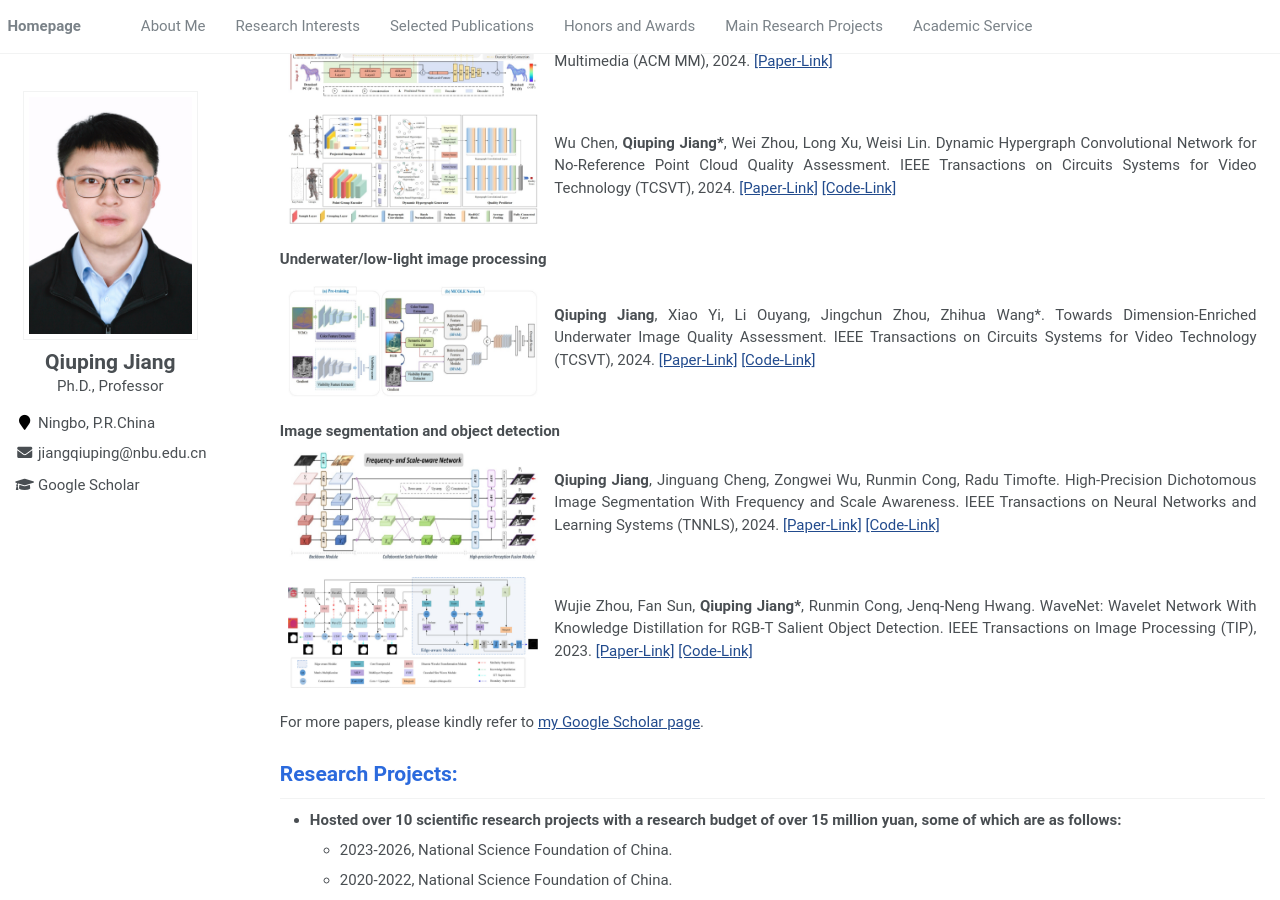
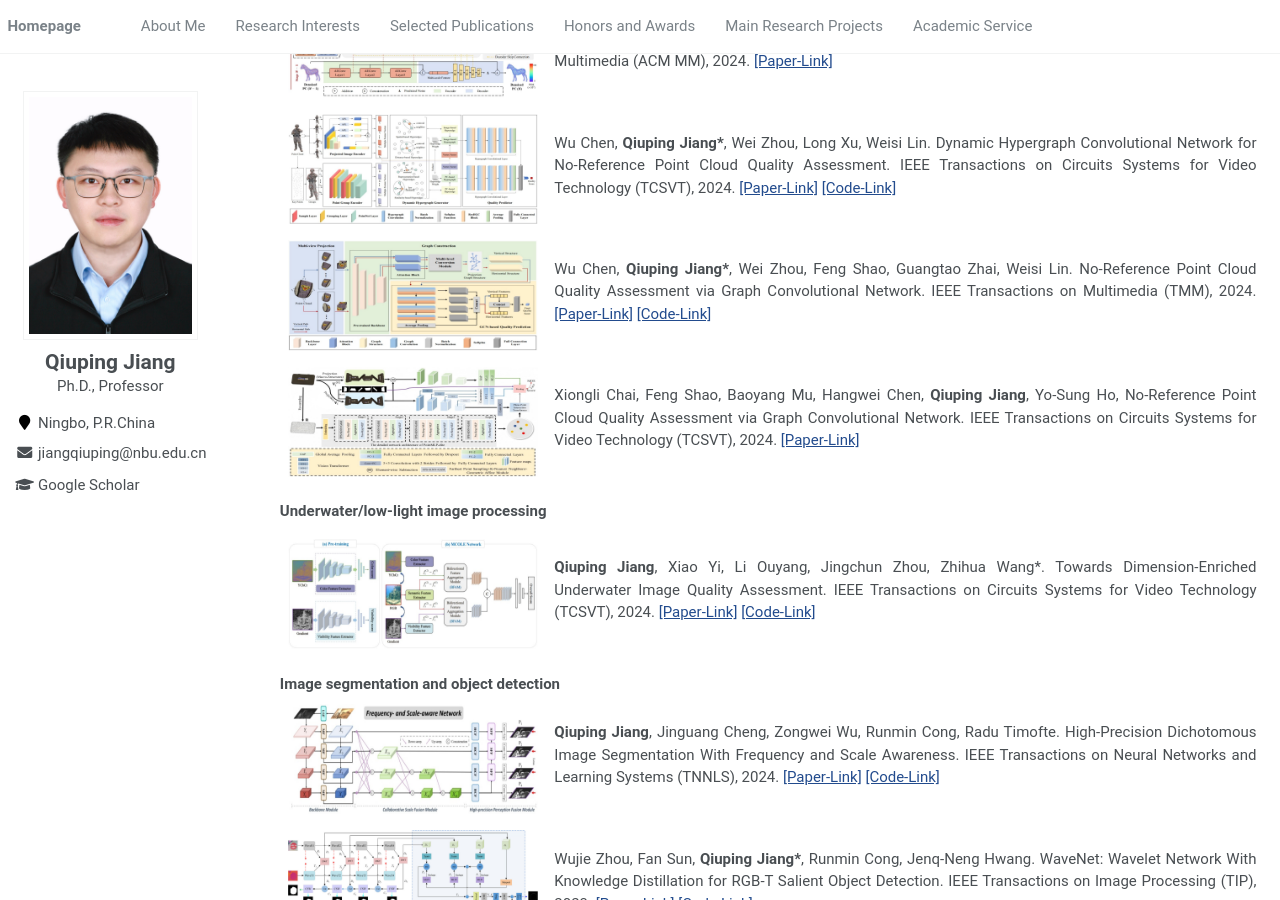
Before and after one commit to jiang-qiuping/Jiang-qiuping.github.io, a Jekyll site: the page built from assets/_pages/about.md, in a window 1280 px wide and 900 px high, scrolled down 2044 px. Built offline with Jekyll 4.4.1, drawn with Linux system fonts in a browser that asks for light colours.

Commit message:
Update about.md

```diff
--- a/assets/_pages/about.md
+++ b/assets/_pages/about.md
@@ -218,6 +218,29 @@ Immersive Multimedia Computing.</p>
         </p>
       </td>
     </tr>
+  <tr>
+      <td>
+        <img align="left" width="700" height="400" src="../images/wu_tmm.png"/>
+      </td>
+      <td>
+        <p style="text-align: justify">
+        Wu Chen, <b>Qiuping Jiang*</b>, Wei Zhou, Feng Shao, Guangtao Zhai, Weisi Lin. No-Reference Point Cloud Quality Assessment via Graph Convolutional Network. IEEE Transactions on Multimedia (TMM), 2024.
+        <a href="https://ieeexplore.ieee.org/abstract/document/10814096/">[Paper-Link]</a>
+        <a href="https://github.com/chenwuwq/GC-PCQA">[Code-Link]</a>
+        </p>
+      </td>
+    </tr>
+  <tr>
+      <td>
+        <img align="left" width="700" height="400" src="../images/Plain.png"/>
+      </td>
+      <td>
+        <p style="text-align: justify">
+        Xiongli Chai, Feng Shao, Baoyang Mu, Hangwei Chen, <b>Qiuping Jiang</b>,  Yo-Sung Ho, No-Reference Point Cloud Quality Assessment via Graph Convolutional Network. IEEE Transactions on Circuits Systems for Video Technology (TCSVT), 2024.
+        <a href="https://ieeexplore.ieee.org/abstract/document/10381826/">[Paper-Link]</a>
+        </p>
+      </td>
+    </tr>
 </table>
 <b>Underwater/low-light image processing</b>
 <table align="center" border="none">
```
